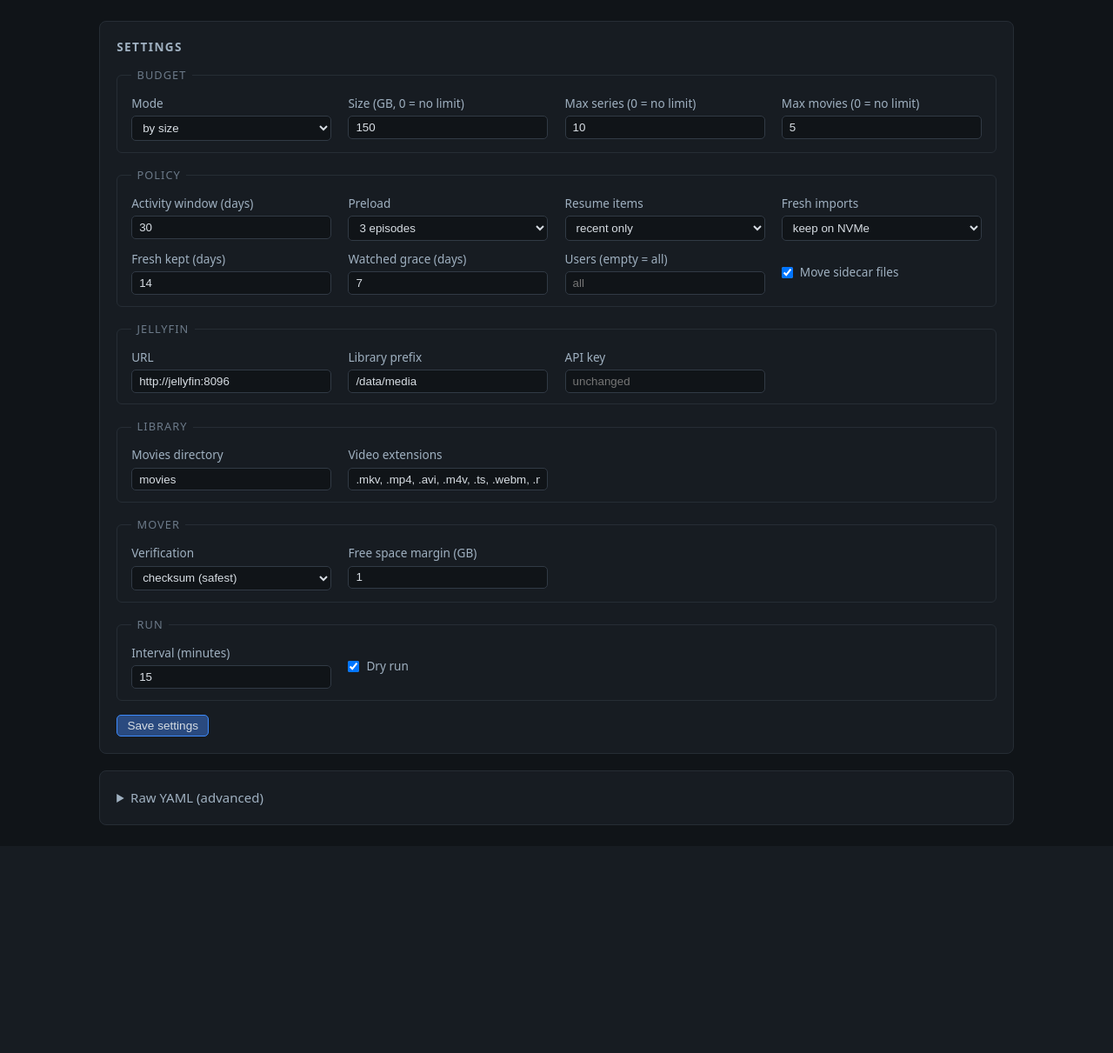
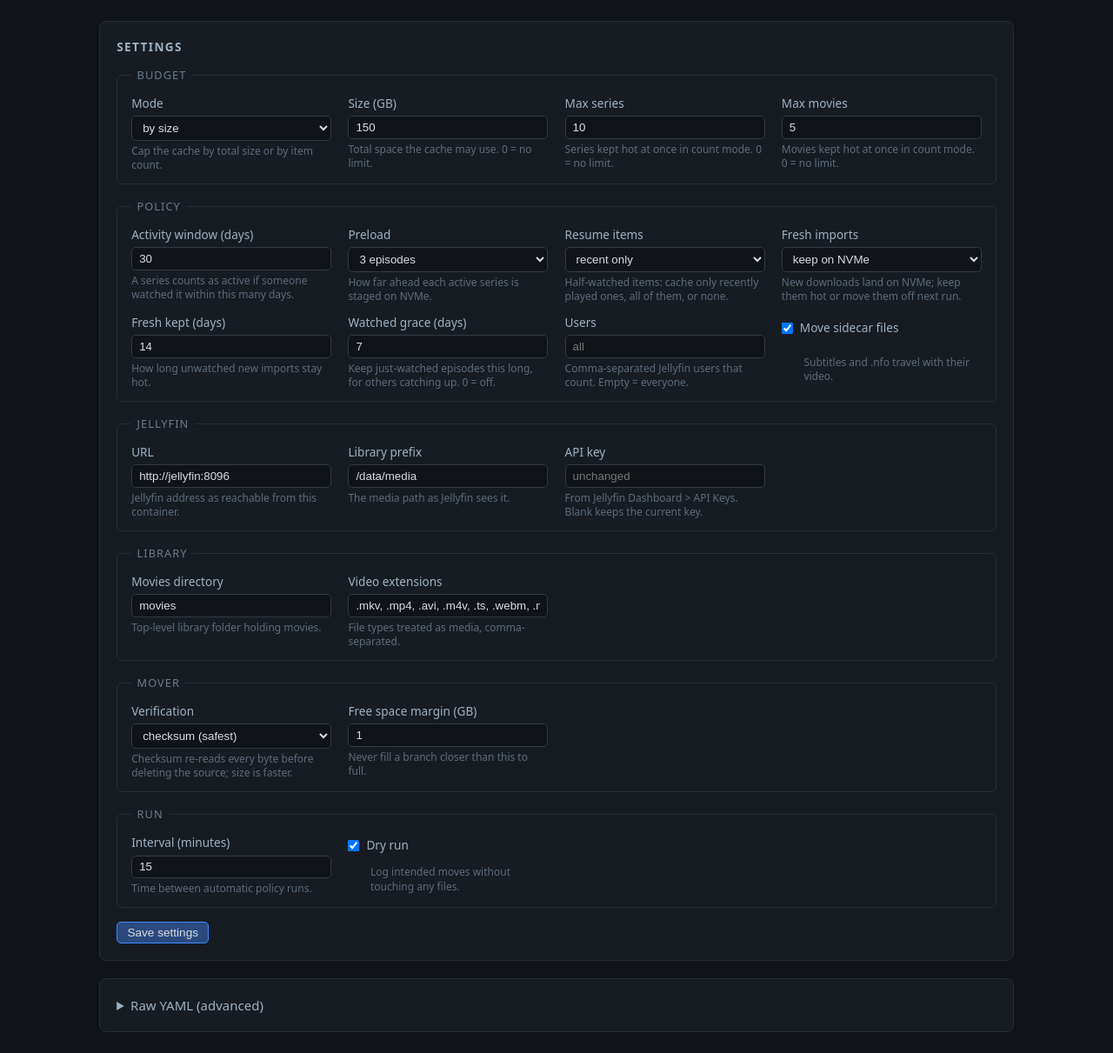
Before and after one commit to m2key1/hotshelf, a FastAPI app: page /config in a window 1280 px wide. Shown: the part 52-1263 px from the top of the page at 87% size. Before the commit the page ends 1001 px from the top, so only its background shows below. Run offline with FastAPI, Linux system fonts and the light colour scheme; data that the repository does not hold is empty.

Commit message:
Serve via traefik, describe every setting

```diff
--- a/compose.example.yaml
+++ b/compose.example.yaml
@@ -13,7 +13,7 @@ services:
     networks: [proxy]
     labels:
       - "traefik.enable=true"
-      - "traefik.http.routers.hotshelf.rule=Host(`cache.${DOMAIN}`)"
+      - "traefik.http.routers.hotshelf.rule=Host(`hotshelf.${DOMAIN}`)"
       - "traefik.http.routers.hotshelf.entrypoints=websecure"
       - "traefik.http.routers.hotshelf.middlewares=internal-only@file"
       - "traefik.http.routers.hotshelf.tls=true"
--- a/hotshelf/web/static/style.css
+++ b/hotshelf/web/static/style.css
@@ -48,3 +48,6 @@ legend { color: #6c7a89; font-size: 0.8rem; text-transform: uppercase;
 .settings button { align-self: flex-start; }
 summary { cursor: pointer; color: #9fb0c0; }
 details form { margin-top: 0.8rem; }
+.desc { color: #5d6b7a; font-size: 0.75rem; line-height: 1.35; }
+.settings label.check { flex-wrap: wrap; }
+.settings label.check .desc { flex-basis: 100%; margin-left: 1.6rem; }
--- a/hotshelf/web/templates/config.html
+++ b/hotshelf/web/templates/config.html
@@ -1,4 +1,7 @@
 {% extends "base.html" %}
+{% macro field(label, desc) %}
+  <label>{{ label }}{{ caller() }}<span class="desc">{{ desc }}</span></label>
+{% endmacro %}
 {% block content %}
 {% set pol = cfg.policy %}
 {% set bud = cfg.budget %}
@@ -9,85 +12,83 @@
   <form method="post" action="/settings" class="settings">
     <fieldset>
       <legend>Budget</legend>
-      <label>Mode
+      {% call field("Mode", "Cap the cache by total size or by item count.") %}
         <select name="budget_mode">
           <option value="size" {{ "selected" if bud.mode == "size" }}>by size</option>
           <option value="count" {{ "selected" if bud.mode == "count" }}>by count</option>
-        </select>
-      </label>
-      <label>Size (GB, 0 = no limit)
-        <input type="number" name="size_gb" value="{{ bud.size_gb }}" min="0"></label>
-      <label>Max series (0 = no limit)
-        <input type="number" name="max_series" value="{{ bud.max_series }}" min="0"></label>
-      <label>Max movies (0 = no limit)
-        <input type="number" name="max_movies" value="{{ bud.max_movies }}" min="0"></label>
+        </select>{% endcall %}
+      {% call field("Size (GB)", "Total space the cache may use. 0 = no limit.") %}
+        <input type="number" name="size_gb" value="{{ bud.size_gb }}" min="0">{% endcall %}
+      {% call field("Max series", "Series kept hot at once in count mode. 0 = no limit.") %}
+        <input type="number" name="max_series" value="{{ bud.max_series }}" min="0">{% endcall %}
+      {% call field("Max movies", "Movies kept hot at once in count mode. 0 = no limit.") %}
+        <input type="number" name="max_movies" value="{{ bud.max_movies }}" min="0">{% endcall %}
     </fieldset>
     <fieldset>
       <legend>Policy</legend>
-      <label>Activity window (days)
-        <input type="number" name="activity_window_days" value="{{ pol.activity_window_days }}" min="1"></label>
-      <label>Preload
+      {% call field("Activity window (days)", "A series counts as active if someone watched it within this many days.") %}
+        <input type="number" name="activity_window_days" value="{{ pol.activity_window_days }}" min="1">{% endcall %}
+      {% call field("Preload", "How far ahead each active series is staged on NVMe.") %}
         <select name="episodes_ahead">
           {% for opt in ["1", "2", "3", "5", "10", "season", "series"] %}
           <option value="{{ opt }}" {{ "selected" if pol.episodes_ahead | string == opt }}>
             {{ opt if opt in ["season", "series"] else opt + " episodes" }}</option>
           {% endfor %}
-        </select>
-      </label>
-      <label>Resume items
+        </select>{% endcall %}
+      {% call field("Resume items", "Half-watched items: cache only recently played ones, all of them, or none.") %}
         <select name="resume">
           <option value="recent" {{ "selected" if pol.resume == "recent" }}>recent only</option>
           <option value="always" {{ "selected" if pol.resume == "always" }}>always</option>
           <option value="off" {{ "selected" if pol.resume == "off" }}>off</option>
-        </select>
-      </label>
-      <label>Fresh imports
+        </select>{% endcall %}
+      {% call field("Fresh imports", "New downloads land on NVMe; keep them hot or move them off next run.") %}
         <select name="fresh_imports">
           <option value="keep" {{ "selected" if pol.fresh_imports == "keep" }}>keep on NVMe</option>
           <option value="demote" {{ "selected" if pol.fresh_imports == "demote" }}>demote next run</option>
-        </select>
-      </label>
-      <label>Fresh kept (days)
-        <input type="number" name="fresh_keep_days" value="{{ pol.fresh_keep_days }}" min="1"></label>
-      <label>Watched grace (days)
-        <input type="number" name="watched_grace_days" value="{{ pol.watched_grace_days }}" min="0"></label>
-      <label>Users (empty = all)
-        <input type="text" name="users" value="{{ pol.users | join(', ') }}" placeholder="all"></label>
+        </select>{% endcall %}
+      {% call field("Fresh kept (days)", "How long unwatched new imports stay hot.") %}
+        <input type="number" name="fresh_keep_days" value="{{ pol.fresh_keep_days }}" min="1">{% endcall %}
+      {% call field("Watched grace (days)", "Keep just-watched episodes this long, for others catching up. 0 = off.") %}
+        <input type="number" name="watched_grace_days" value="{{ pol.watched_grace_days }}" min="0">{% endcall %}
+      {% call field("Users", "Comma-separated Jellyfin users that count. Empty = everyone.") %}
+        <input type="text" name="users" value="{{ pol.users | join(', ') }}" placeholder="all">{% endcall %}
       <label class="check">
-        <input type="checkbox" name="move_sidecars" {{ "checked" if pol.move_sidecars }}> Move sidecar files</label>
+        <input type="checkbox" name="move_sidecars" {{ "checked" if pol.move_sidecars }}> Move sidecar files
+        <span class="desc">Subtitles and .nfo travel with their video.</span></label>
     </fieldset>
     <fieldset>
       <legend>Jellyfin</legend>
-      <label>URL <input type="text" name="jellyfin_url" value="{{ cfg.jellyfin.url }}"></label>
-      <label>Library prefix
-        <input type="text" name="union_prefix" value="{{ cfg.jellyfin.union_prefix }}"></label>
-      <label>API key
-        <input type="password" name="api_key" value="" placeholder="unchanged"></label>
+      {% call field("URL", "Jellyfin address as reachable from this container.") %}
+        <input type="text" name="jellyfin_url" value="{{ cfg.jellyfin.url }}">{% endcall %}
+      {% call field("Library prefix", "The media path as Jellyfin sees it.") %}
+        <input type="text" name="union_prefix" value="{{ cfg.jellyfin.union_prefix }}">{% endcall %}
+      {% call field("API key", "From Jellyfin Dashboard > API Keys. Blank keeps the current key.") %}
+        <input type="password" name="api_key" value="" placeholder="unchanged">{% endcall %}
     </fieldset>
     <fieldset>
       <legend>Library</legend>
-      <label>Movies directory
-        <input type="text" name="movies_dir" value="{{ cfg.library.movies_dir }}"></label>
-      <label>Video extensions
-        <input type="text" name="video_exts" value="{{ cfg.library.video_exts | join(', ') }}"></label>
+      {% call field("Movies directory", "Top-level library folder holding movies.") %}
+        <input type="text" name="movies_dir" value="{{ cfg.library.movies_dir }}">{% endcall %}
+      {% call field("Video extensions", "File types treated as media, comma-separated.") %}
+        <input type="text" name="video_exts" value="{{ cfg.library.video_exts | join(', ') }}">{% endcall %}
     </fieldset>
     <fieldset>
       <legend>Mover</legend>
-      <label>Verification
+      {% call field("Verification", "Checksum re-reads every byte before deleting the source; size is faster.") %}
         <select name="verify">
           <option value="checksum" {{ "selected" if cfg.mover.verify == "checksum" }}>checksum (safest)</option>
           <option value="size" {{ "selected" if cfg.mover.verify == "size" }}>size only (faster)</option>
-        </select>
-      </label>
-      <label>Free space margin (GB)
-        <input type="number" name="free_space_margin_gb" value="{{ cfg.mover.free_space_margin_gb }}" min="0"></label>
+        </select>{% endcall %}
+      {% call field("Free space margin (GB)", "Never fill a branch closer than this to full.") %}
+        <input type="number" name="free_space_margin_gb" value="{{ cfg.mover.free_space_margin_gb }}" min="0">{% endcall %}
     </fieldset>
     <fieldset>
       <legend>Run</legend>
-      <label>Interval (minutes)
-        <input type="number" name="interval_minutes" value="{{ cfg.run.interval_minutes }}" min="1"></label>
+      {% call field("Interval (minutes)", "Time between automatic policy runs.") %}
+        <input type="number" name="interval_minutes" value="{{ cfg.run.interval_minutes }}" min="1">{% endcall %}
       <label class="check">
-        <input type="checkbox" name="dry_run" {{ "checked" if cfg.run.dry_run }}> Dry run</label>
+        <input type="checkbox" name="dry_run" {{ "checked" if cfg.run.dry_run }}> Dry run
+        <span class="desc">Log intended moves without touching any files.</span></label>
     </fieldset>
     <button type="submit" class="primary">Save settings</button>
   </form>
```
